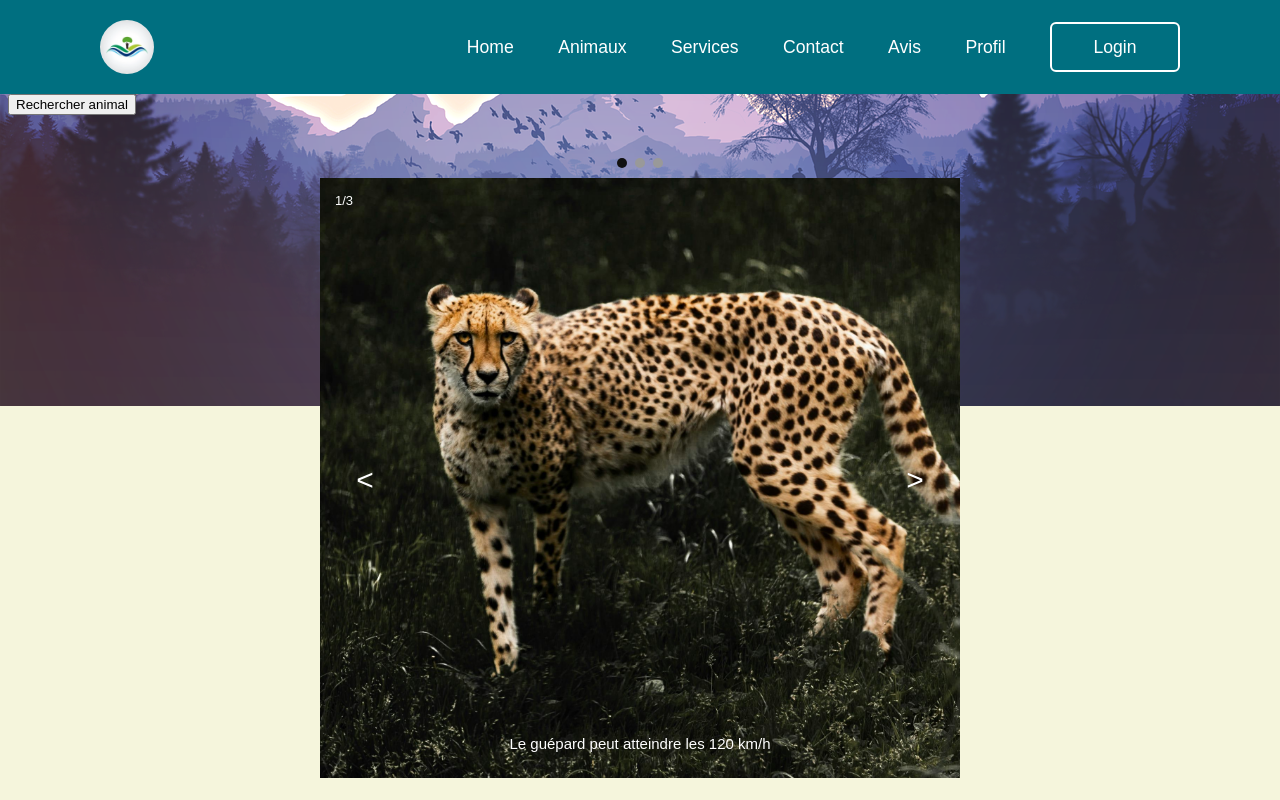
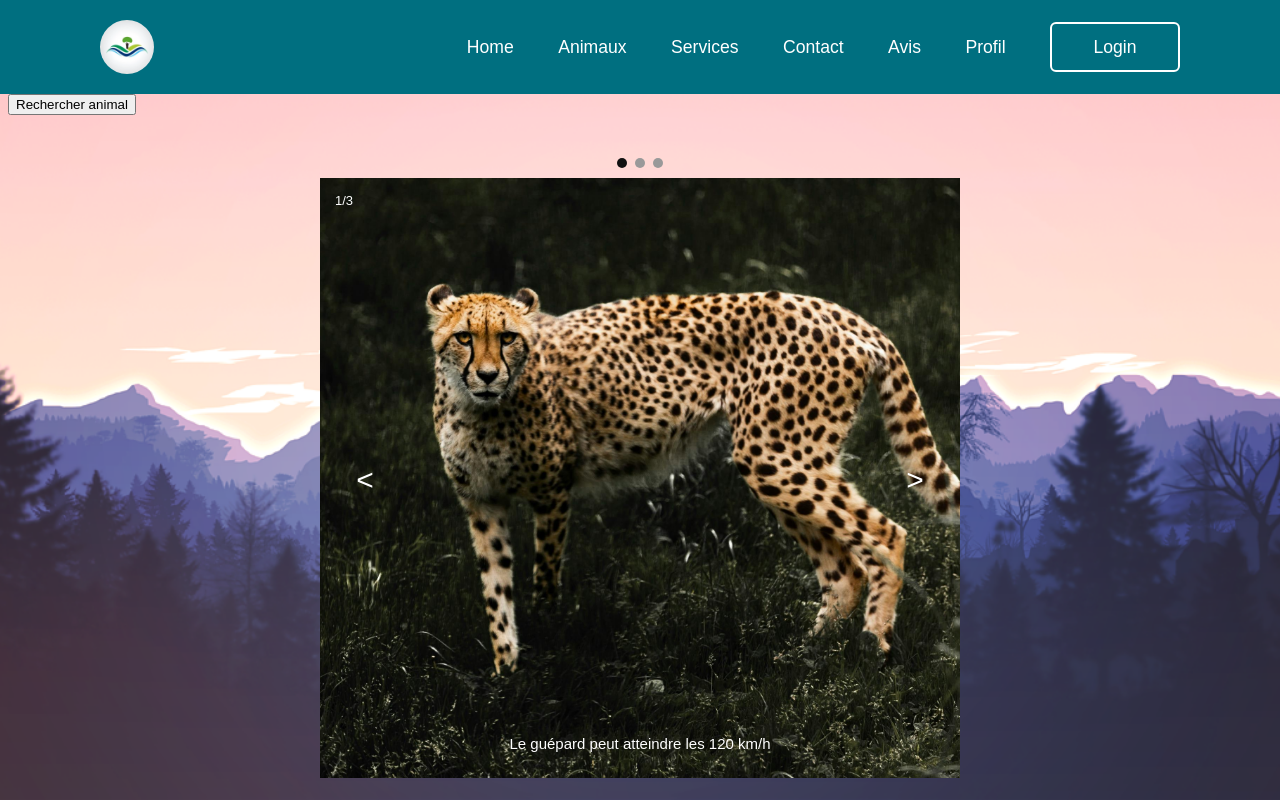
Before and after one commit to Florent-T20/Projet, a PHP site: page /animaux.html in a window 1280 px wide. Run offline with PHP 8.4, Linux system fonts and the light colour scheme.

Commit message:
Background

```diff
--- a/style.css
+++ b/style.css
@@ -19,6 +19,7 @@ body {
     background: url(images/mountains-1412683_1280.png) no-repeat;
     background-size: cover;
     background-position: center;
+    background-attachment: fixed;
 }
 
 header {
```
